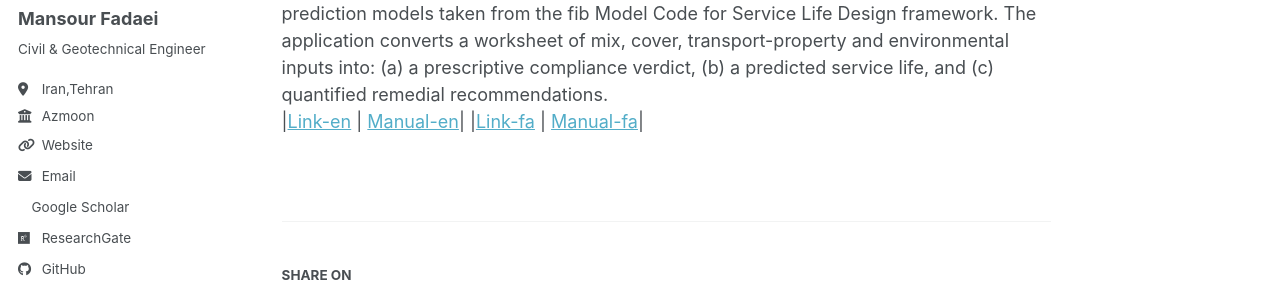
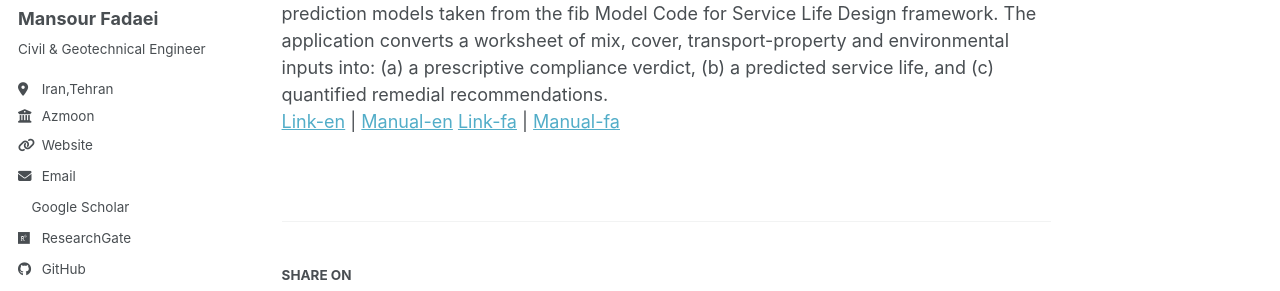
Before and after one commit to geo-eng/geo-eng.github.io, a Jekyll site: the page built from _portfolio/DURACHEK.md, in a window 1280 px wide. Shown: the part 279-570 px from the top of the page. Built offline with Jekyll 4.4.1, drawn with Linux system fonts in a browser that asks for light colours; a style sheet for code colours, icons or effects is not loaded.

```diff
--- a/_portfolio/DURACHEK.md
+++ b/_portfolio/DURACHEK.md
@@ -5,5 +5,5 @@ collection: portfolio
 ---
 ##DURACHEK
 DURACHEK performs indicative, initiation-limited durability assessments of concrete mix-and-cover specifications against the prescriptive requirements of EN 206 and EN 1992-1-1 (Eurocode 2), and supplements them with deterministic service-life prediction models taken from the fib Model Code for Service Life Design framework. The application converts a worksheet of mix, cover, transport-property and environmental inputs into: (a) a prescriptive compliance verdict, (b) a predicted service life, and (c) quantified remedial recommendations.<br>
-|[Link-en](https://geodam.ir/software/duracheck-en)  | [Manual-en](https://geodam.ir/software/duracheck-en.pdf)|
-|[Link-fa](https://geodam.ir/software/duracheck-fa)  | [Manual-fa](https://geodam.ir/software/duracheck-fa.pdf)|
+[Link-en](https://geodam.ir/software/duracheck-en) | [Manual-en](https://geodam.ir/software/duracheck-en.pdf)
+[Link-fa](https://geodam.ir/software/duracheck-fa) | [Manual-fa](https://geodam.ir/software/duracheck-fa.pdf)
```
